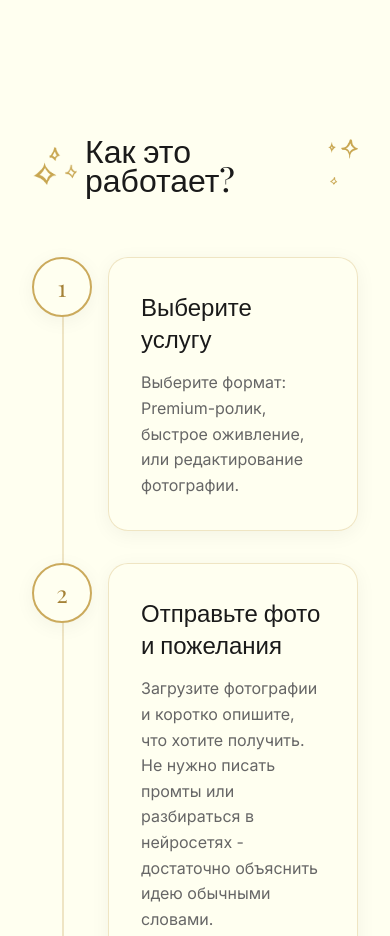
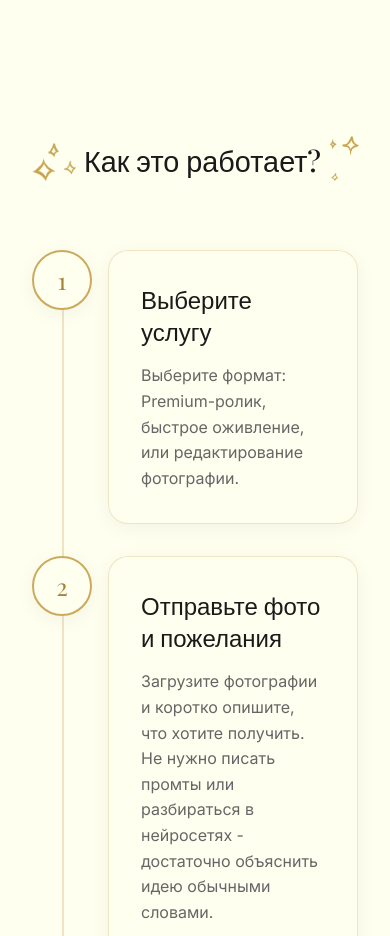
Before and after one commit to sanistezd/Lavender_Fotti, a Next.js app: page / in a window 390 px wide. Shown: the part 3040-3976 px from the top of the page. Built offline with nearby package versions, Linux system fonts and the light colour scheme; a web font is replaced by a local one.

Commit message:
fix(mobile): prevent How It Works title from wrapping to keep sparkles aligned

```diff
--- a/src/components/HowItWorks/HowItWorks.module.css
+++ b/src/components/HowItWorks/HowItWorks.module.css
@@ -132,7 +132,8 @@
 
 @media (max-width: 768px) {
   .title {
-    font-size: 2rem;
+    font-size: 1.8rem;
+    white-space: nowrap;
   }
 
   .sparkleLeft {
```
